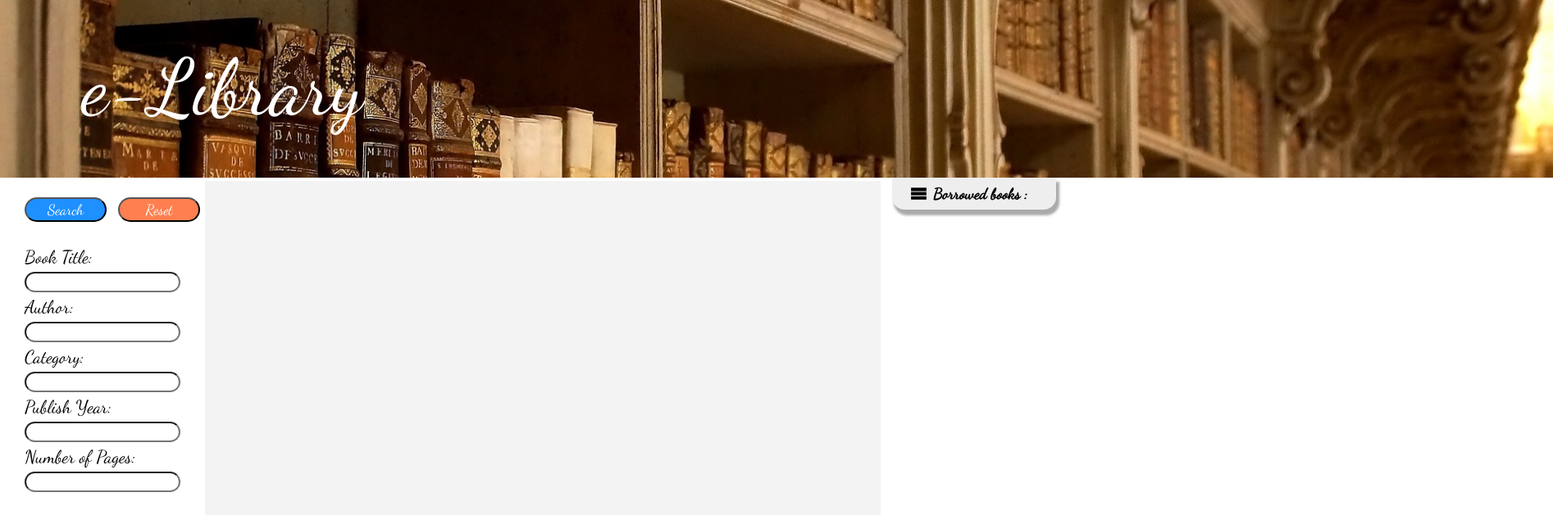
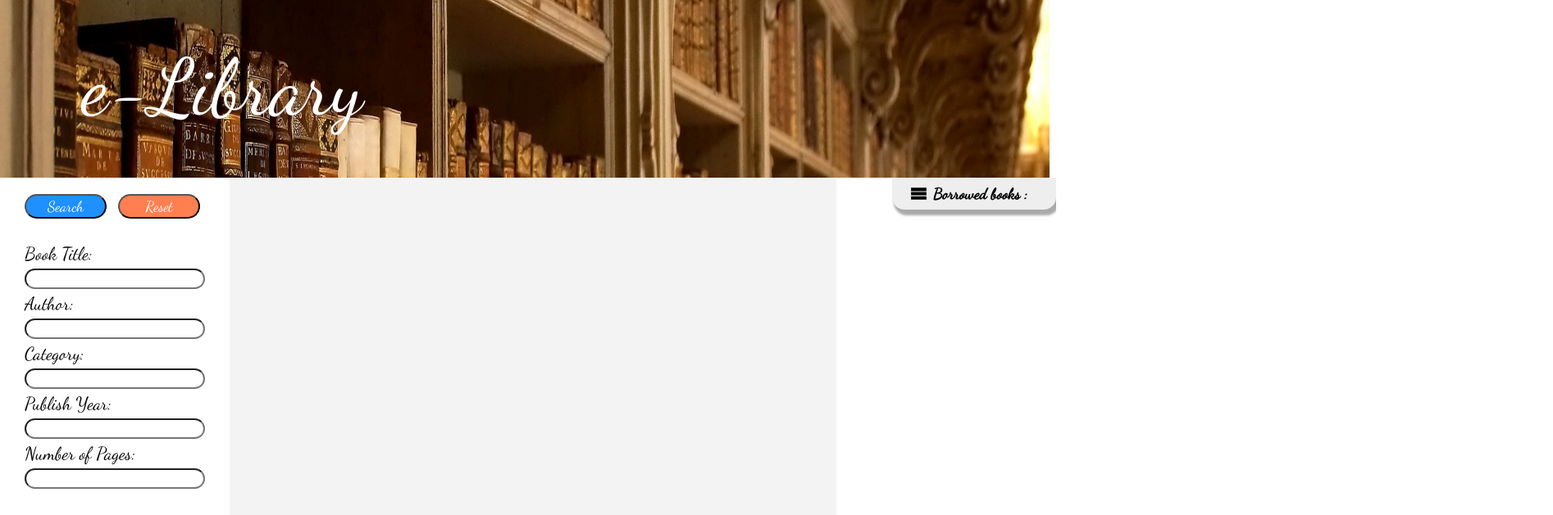
Before and after one commit to bdinsite/library-app, a plain HTML site: page index.html in a window 1280 px wide. Shown: the top 629 px of the page at 82% size, 1894 px wide, since content can reach past the window. Drawn offline with Linux system fonts and the light colour scheme; a web font is replaced by a local one.

Commit message:
Modify canvas styling - fixed width

```diff
--- a/src/css/styles.css
+++ b/src/css/styles.css
@@ -8,14 +8,22 @@
     font-family: 'Dancing Script', cursive;
 }
 
-.headWrapper img {
+.headWrapper {
+    display: flex;
+    flex: 1;
     z-index: 2;
     height: 217px;
+    max-width: 1800px;
+    margin: 0 auto;
+}
+
+.headWrapper img {
+    width: 100%;
 }
 
 .container {
     display: grid;
-    grid-template-columns: 1fr 4fr 1fr;
+    grid-template-columns: 280px 4fr 260px;
     max-width: 1800px;
     margin: 0 auto;
 }
@@ -157,11 +165,13 @@ li button {
 
 .footWrapper {
     display: flex;
+    flex: 1;
     width: 100%;
     height: 100px;;
     background-color: #aaa;
     padding: 20px;
-    margin-top: 4px;
+    max-width: 1800px;
+    margin: 0 auto;
 }
 
 /* ADD NEW BOOK FORM */
```
